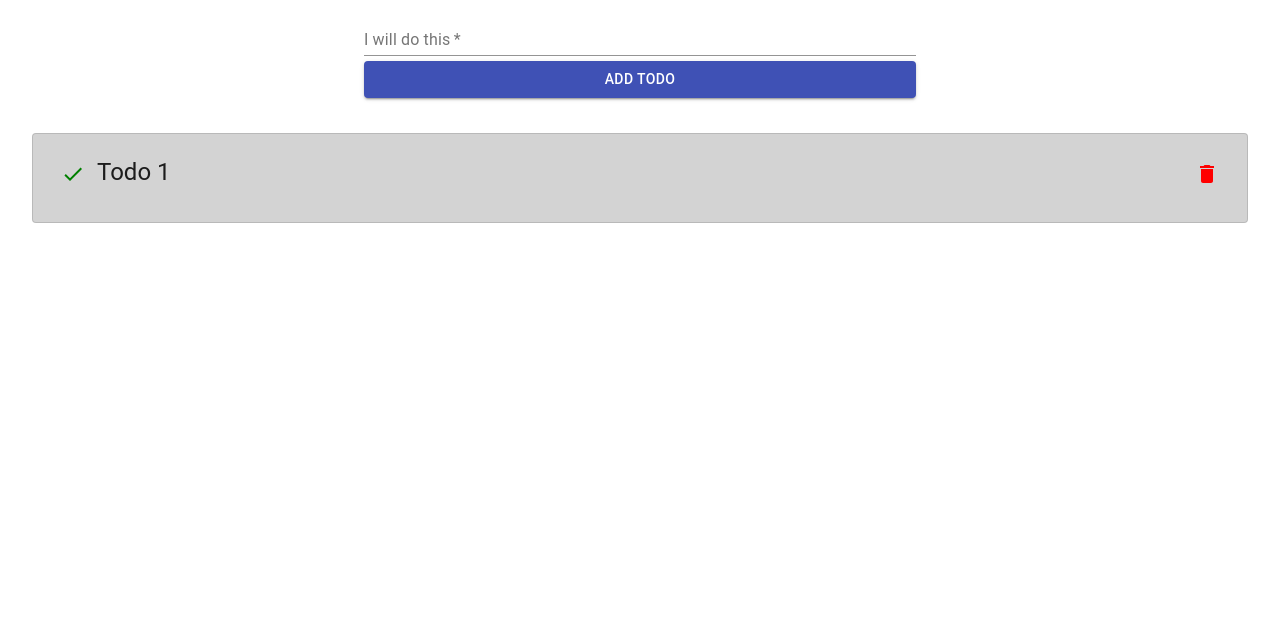
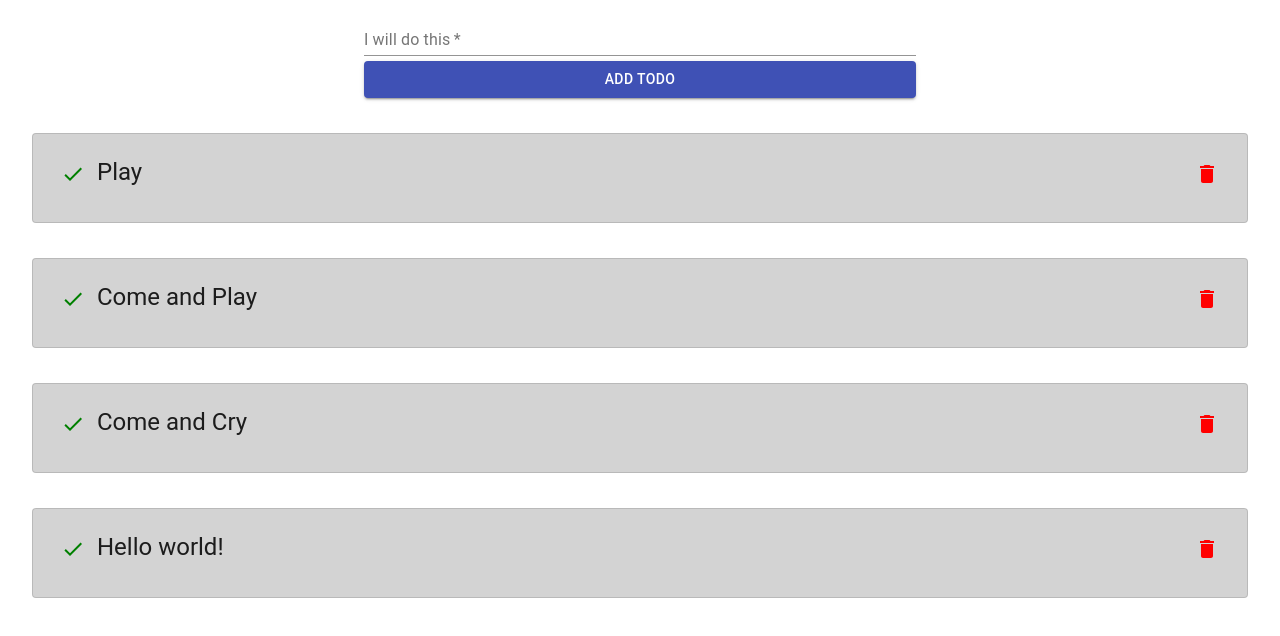
Before and after one commit to DouglasVDM/todo-app, a React (Create React App) app: page / in a window 1280 px wide. Shown: the top 636 px of the page. Built offline with nearby package versions, Linux system fonts and the light colour scheme.

Commit message:
add state and pass as props

```diff
--- a/src/App.js
+++ b/src/App.js
@@ -1,11 +1,34 @@
+import { useState } from "react";
 import TodoForm from "./components/TodoForm";
 import TodoList from "./components/TodoList";
 
 function App() {
+  const [todos, setTodos] = useState([
+    {
+      id: 1,
+      title: 'Play',
+      isComplete: false
+    },
+    {
+      id: 2,
+      title: 'Come and Play',
+      isComplete: true
+    },
+    {
+      id: 3,
+      title: 'Come and Cry',
+      isComplete: true
+    },
+    {
+      id: 4,
+      title: 'Hello world!',
+      isComplete: true
+    }
+  ])
   return (
     <div>
       <TodoForm />
-      <TodoList />
+      <TodoList todos={todos} />
     </div>
   );
 }
--- a/src/components/Todo.jsx
+++ b/src/components/Todo.jsx
@@ -2,7 +2,7 @@ import { Card, CardContent, Container, IconButton, Typography } from '@material-
 import { Check, Delete } from '@material-ui/icons'
 import React from 'react'
 
-const Todo = () => {
+const Todo = ({title}) => {
   return (
     <div>
       <Container>
@@ -12,7 +12,7 @@ const Todo = () => {
               <IconButton>
                 <Check style={{ color: 'green' }} />
               </IconButton>
-              Todo 1
+              {title}
               <IconButton style={{ float: 'right' }}>
                 <Delete style={{ color: 'red' }} />
               </IconButton>
--- a/src/components/TodoList.jsx
+++ b/src/components/TodoList.jsx
@@ -1,10 +1,13 @@
 import React from 'react'
 import Todo from './Todo'
 
-const TodoList = () => {
+const TodoList = ({ todos }) => {
   return (
     <div>
-      <Todo/>
+      {todos.map(todo => (
+        <Todo key={todo.id} title={todo.title} />
+      ))
+      }
     </div>
   )
 }
```
